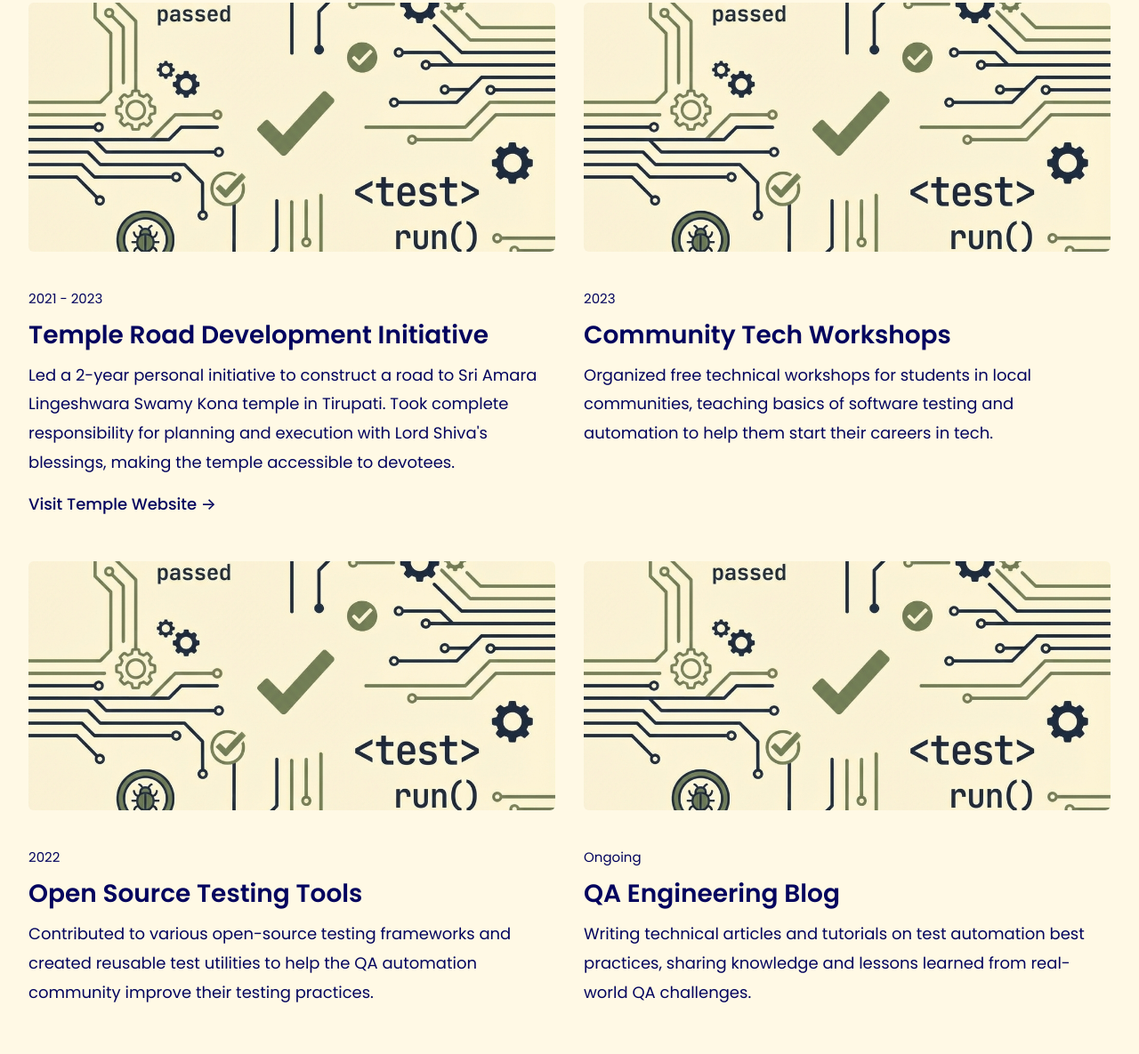
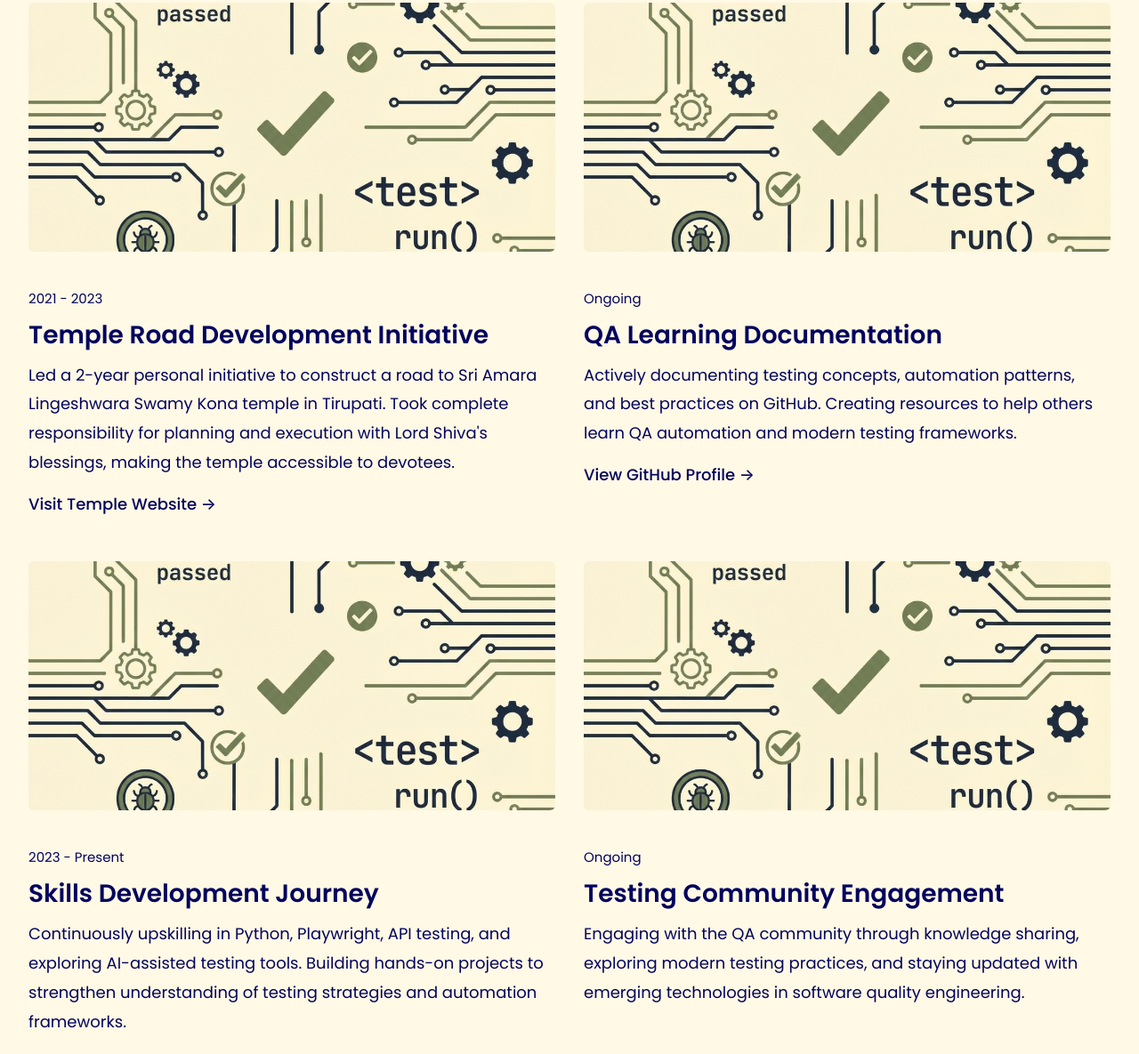
Before and after one commit to Dhana009/personal-website, a plain HTML site: page index.html in a window 1280 px wide. Shown: the part 3627-4812 px from the top of the page at 89% size. Drawn offline with Linux system fonts and the light colour scheme.

Commit message:
feat: update project details and contact information on personal website.

```diff
--- a/index.html
+++ b/index.html
@@ -196,39 +196,41 @@
 
         <!-- Placeholder Project 1 -->
         <article class="project-card">
-          <img src="assets/project-placeholder.jpg" alt="Community Tech Initiative" class="project-image">
+          <img src="assets/project-placeholder.jpg" alt="Learning Documentation" class="project-image">
           <div class="project-info">
-            <p class="project-date">2023</p>
-            <h3 class="project-title">Community Tech Workshops</h3>
+            <p class="project-date">Ongoing</p>
+            <h3 class="project-title">QA Learning Documentation</h3>
             <p class="project-description">
-              Organized free technical workshops for students in local communities, teaching basics of software testing
-              and automation to help them start their careers in tech.
+              Actively documenting testing concepts, automation patterns, and best practices on GitHub.
+              Creating resources to help others learn QA automation and modern testing frameworks.
             </p>
+            <a href="https://github.com/Dhana009" target="_blank" rel="noopener" class="project-link">View GitHub
+              Profile →</a>
           </div>
         </article>
 
         <!-- Placeholder Project 2 -->
         <article class="project-card">
-          <img src="assets/project-placeholder.jpg" alt="Open Source Testing Tools" class="project-image">
+          <img src="assets/project-placeholder.jpg" alt="Continuous Learning" class="project-image">
           <div class="project-info">
-            <p class="project-date">2022</p>
-            <h3 class="project-title">Open Source Testing Tools</h3>
+            <p class="project-date">2023 - Present</p>
+            <h3 class="project-title">Skills Development Journey</h3>
             <p class="project-description">
-              Contributed to various open-source testing frameworks and created reusable test utilities
-              to help the QA automation community improve their testing practices.
+              Continuously upskilling in Python, Playwright, API testing, and exploring AI-assisted testing tools.
+              Building hands-on projects to strengthen understanding of testing strategies and automation frameworks.
             </p>
           </div>
         </article>
 
         <!-- Placeholder Project 3 -->
         <article class="project-card">
-          <img src="assets/project-placeholder.jpg" alt="Tech Blog" class="project-image">
+          <img src="assets/project-placeholder.jpg" alt="Knowledge Sharing" class="project-image">
           <div class="project-info">
             <p class="project-date">Ongoing</p>
-            <h3 class="project-title">QA Engineering Blog</h3>
+            <h3 class="project-title">Testing Community Engagement</h3>
             <p class="project-description">
-              Writing technical articles and tutorials on test automation best practices, sharing knowledge
-              and lessons learned from real-world QA challenges.
+              Engaging with the QA community through knowledge sharing, exploring modern testing practices,
+              and staying updated with emerging technologies in software quality engineering.
             </p>
           </div>
         </article>
@@ -247,9 +249,10 @@
             Feel free to reach out through any of the channels below.
           </p>
           <div class="contact-links">
-            <a href="mailto:your.email@example.com" class="contact-link">your.email@example.com</a>
-            <a href="https://twitter.com/yourprofile" target="_blank" class="contact-link">twitter.com/yourprofile</a>
-            <a href="https://behance.net/yourprofile" target="_blank" class="contact-link">behance.com/yourprofile</a>
+            <a href="mailto:tvsdhanan009@gmail.com" class="contact-link">tvsdhanan009@gmail.com</a>
+            <a href="tel:+919789070869" class="contact-link">+91 9789070869</a>
+            <a href="https://linkedin.com/in/dhanunjayam/" target="_blank" rel="noopener" class="contact-link">LinkedIn
+              Profile</a>
           </div>
         </div>
       </div>
```
